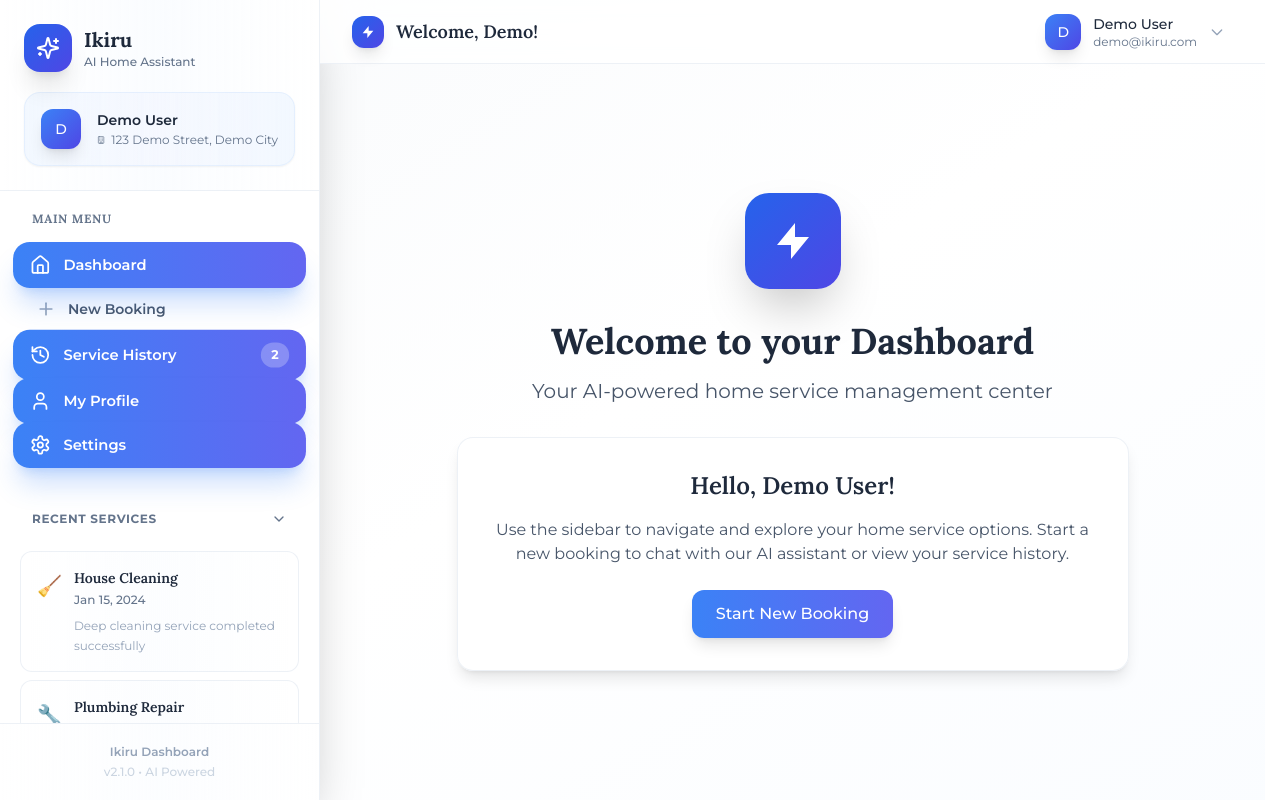
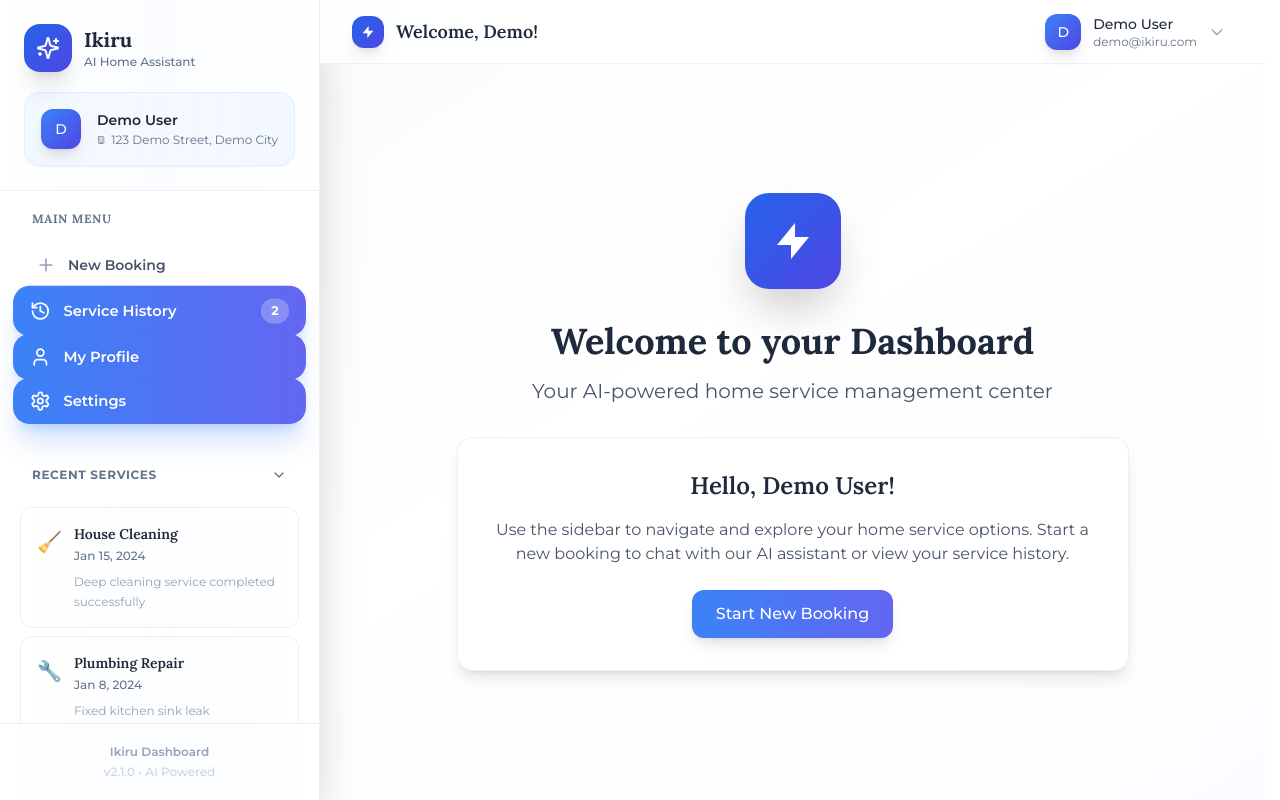
Before and after one commit to shiivatsh/iki-uidesign-test, a React (Vite) app: page /dashboard in a window 1280 px wide. Built offline with nearby package versions, Linux system fonts and the light colour scheme.

Commit message:
Remove dashboard item from sidebar
Remove the dashboard item from the sidebar navigation.

```diff
--- a/src/components/ServiceSidebar.tsx
+++ b/src/components/ServiceSidebar.tsx
@@ -44,7 +44,6 @@ const ServiceSidebar: React.FC<ServiceSidebarProps> = ({ trackingCode, userData
   const [isHistoryExpanded, setIsHistoryExpanded] = useState(true);
 
   const navigationItems = [
-    { id: 'dashboard', icon: Home, label: 'Dashboard', path: '/dashboard', count: null },
     { id: 'new-booking', icon: Plus, label: 'New Booking', path: '/new-booking', count: null },
     { id: 'history', icon: History, label: 'Service History', path: '/dashboard', count: userData?.service_history?.length || 0 },
     { id: 'profile', icon: User, label: 'My Profile', path: '/dashboard', count: null },
```
